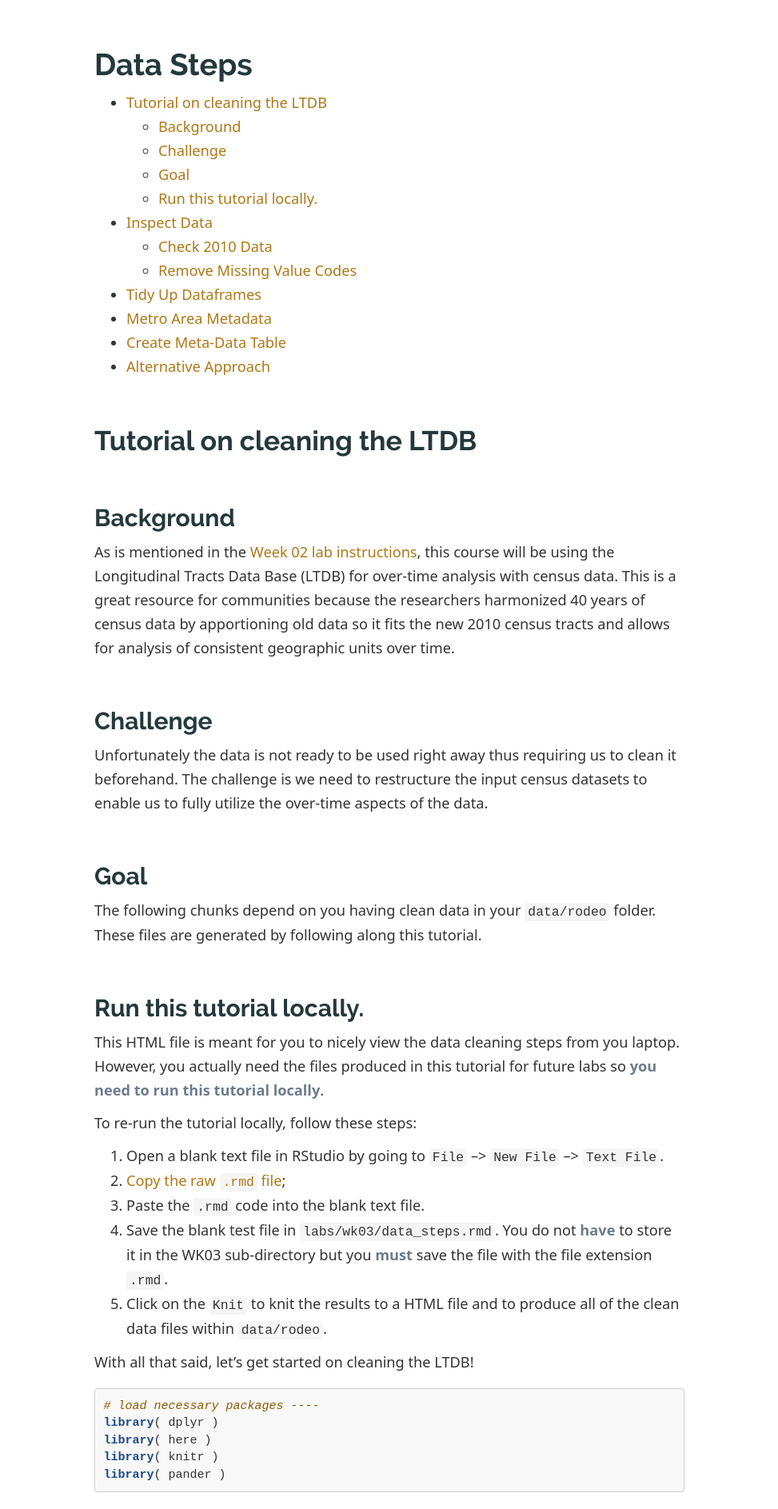
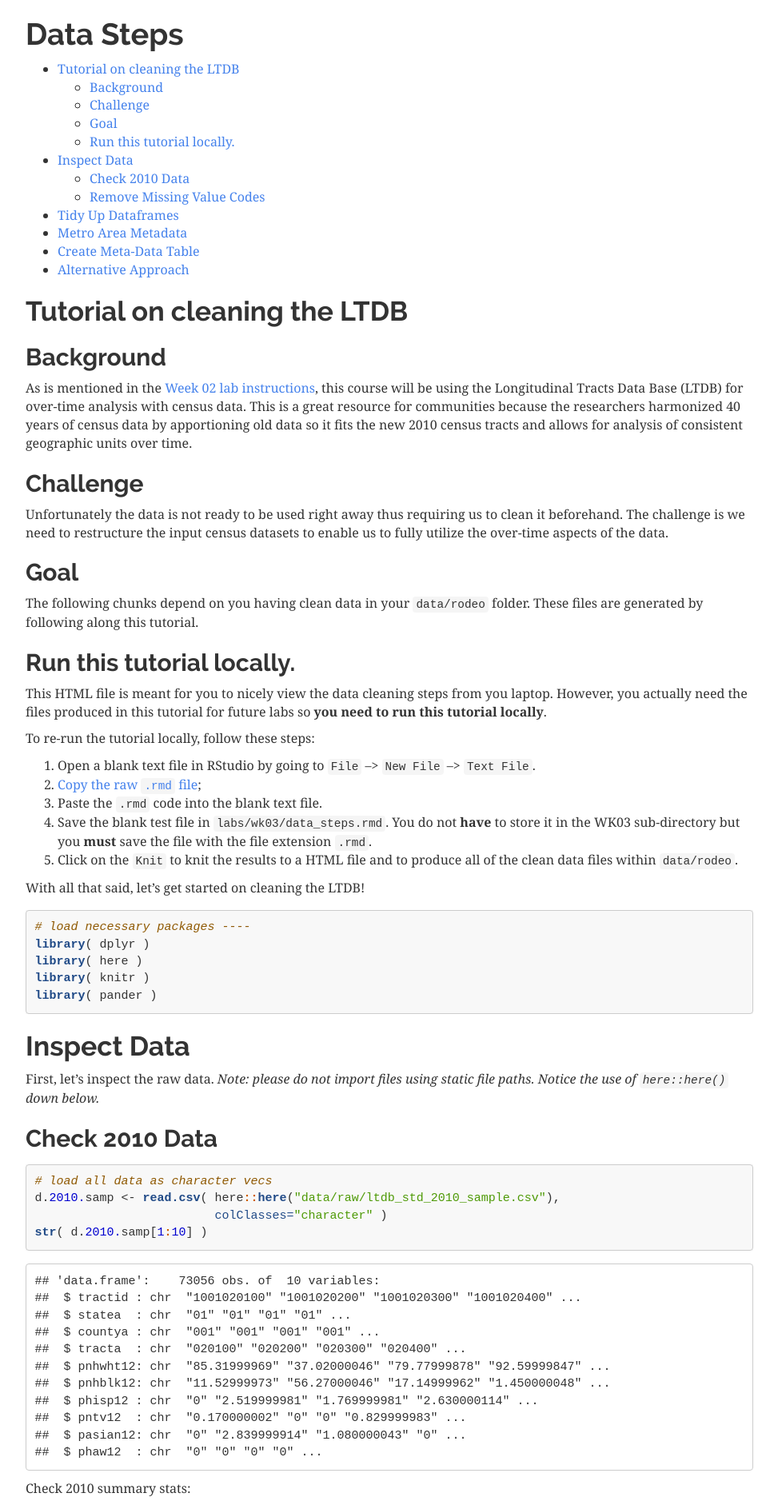
Before and after one commit to DS4PS/cpp-528-fall-2020, a Jekyll site: the page labs/PROJECT-DATA-STEPS.html, which Jekyll copies as it is, in a window 1280 px wide. Shown: the top 1887 px of the page at 80% size, without its empty margins (153-1126 px from the left). Built offline with Jekyll 4.4.1, drawn with Linux system fonts in a browser that asks for light colours; an icon font too large for the unit is left out.

Commit message:
Remove custom .css within Data Steps

```diff
--- a/labs/PROJECT-DATA-STEPS.html
+++ b/labs/PROJECT-DATA-STEPS.html
@@ -1681,30 +1681,6 @@ h6 {
 }
 </style>
 
-<style type="text/css">body{
-font-family:system-ui,-apple-system,"Segoe UI",Roboto,Helvetica,Arial,sans-serif;
-font-size:calc(1.5em + 0.25vw);
-font-weight:300;line-height:1.65;
--webkit-font-smoothing:antialiased;
--moz-osx-font-smoothing:grayscale;
-margin-left:20%;
-margin-right:20%} h1, h2 { color: #25383C; margin-top: 60px; }
-h3, h4, strong { color: #6D7B8D; }
-a { color:#AF7817; } .footer {
-background-color:#726e6e;
-height:340px;
-color:white;
-padding: 20px 3px 20px 3px;
-margin:0px;
-line-height: normal;
-}
-.footer a{ color:#AF7817; text-decoration:bold !important; } table{
-border-spacing:1px;
-margin-top:80px;
-margin-bottom:100px !important;
-margin-left: auto;
-margin-right: auto;
-align:center} td{ padding: 6px 10px 6px 10px } th{ text-align: left; } </style>
 
 
 
--- a/labs/PROJECT-DATA-STEPS.rmd
+++ b/labs/PROJECT-DATA-STEPS.rmd
@@ -7,7 +7,6 @@ output:
     highlight: tango
     toc: yes
     toc_float: no
-    css: 'lab-instructions.css'
 ---
 
 # Tutorial on cleaning the LTDB
```
